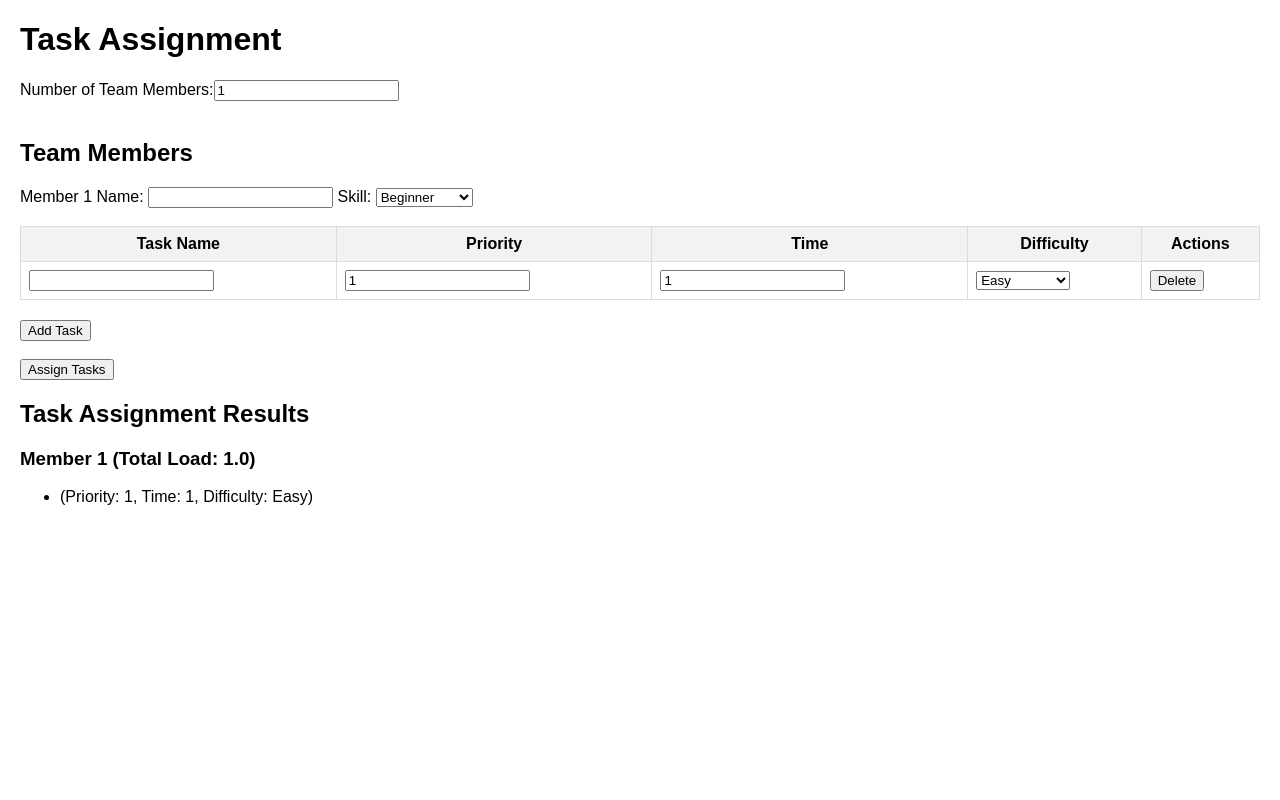
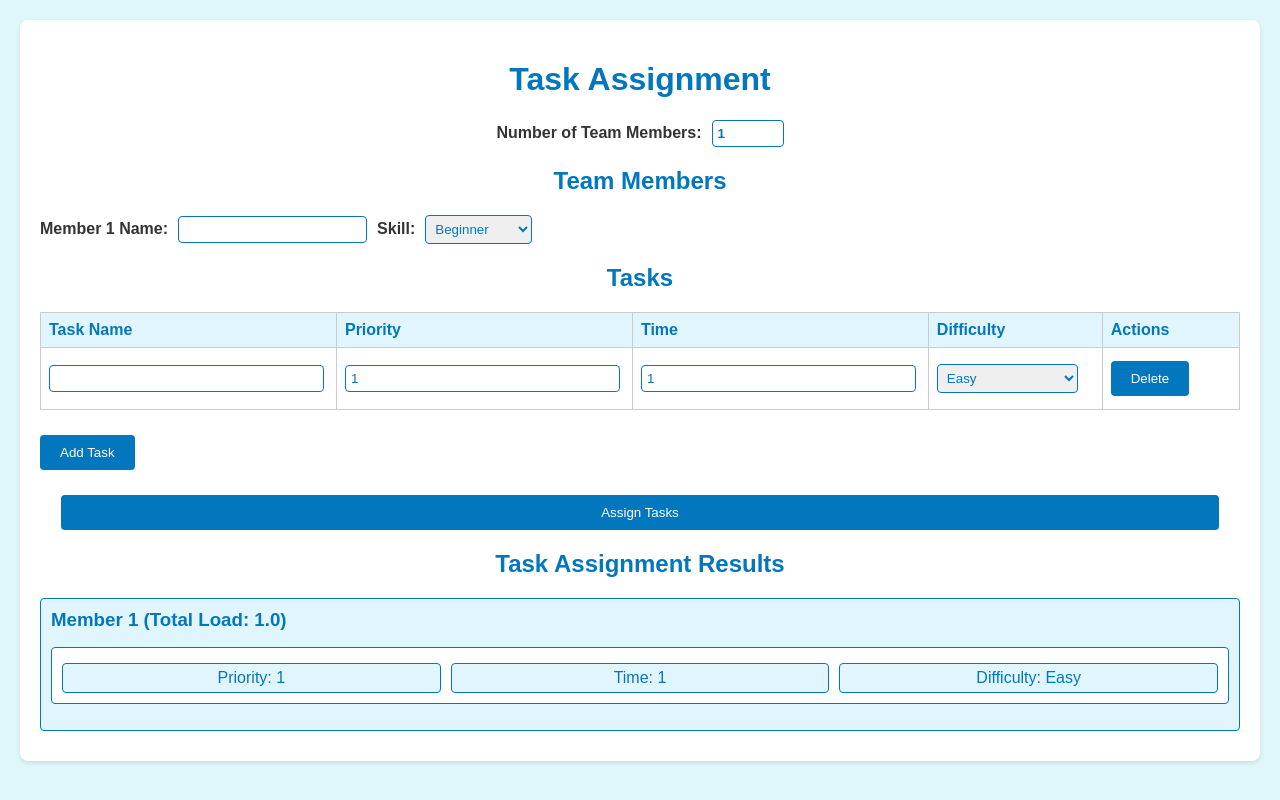
Before and after one commit to faeezmuhammed/TaskAllocator, a React (Create React App) app: page / in a window 1280 px wide. Both pictures are taken after a click on the button "Assign Tasks". Built offline with nearby package versions, Linux system fonts and the light colour scheme.

Commit message:
Ui Updated

```diff
--- a/src/App.css
+++ b/src/App.css
@@ -1,6 +1,67 @@
+body {
+  font-family: Arial, sans-serif;
+  background-color: #e0f7fa;
+  color: #333;
+  padding: 20px;
+}
+
 .App {
-  font-family: Arial, sans-serif;
-  margin: 20px;
+  max-width: 1200px;
+  margin: 0 auto;
+  background: white;
+  padding: 20px;
+  border-radius: 8px;
+  box-shadow: 0 2px 4px rgba(0, 0, 0, 0.1);
+}
+
+h1, h2 {
+  text-align: center;
+  color: #0277bd;
+}
+
+.form-group {
+  display: flex;
+  justify-content: center;
+  align-items: center;
+  margin-bottom: 20px;
+}
+
+.form-group label {
+  margin-right: 10px;
+  font-weight: bold;
+}
+
+#num-members {
+  width: 60px;
+  padding: 5px;
+  border: 1px solid #0277bd;
+  border-radius: 4px;
+  color: #0277bd;
+  font-weight: bold;
+}
+
+.members-section, .tasks-section {
+  margin-bottom: 20px;
+}
+
+.member-input {
+  display: flex;
+  align-items: center;
+  margin-bottom: 10px;
+  flex-wrap: wrap;
+}
+
+.member-input label {
+  margin-right: 10px;
+  font-weight: bold;
+}
+
+.member-input input, .member-input select {
+  margin-right: 10px;
+  padding: 5px;
+  border: 1px solid #0277bd;
+  border-radius: 4px;
+  color: #0277bd;
 }
 
 table {
@@ -9,11 +70,132 @@ table {
   margin-bottom: 20px;
 }
 
-th, td {
-  border: 1px solid #ddd;
+table th, table td {
+  border: 1px solid #ccc;
   padding: 8px;
+  text-align: left;
 }
 
-th {
-  background-color: #f2f2f2;
+table th {
+  background-color: #e1f5fe;
+  color: #0277bd;
 }
+
+table td input, table td select {
+  width: calc(100% - 16px);
+  padding: 5px;
+  border: 1px solid #0277bd;
+  border-radius: 4px;
+  color: #0277bd;
+}
+
+button {
+  padding: 10px 20px;
+  background-color: #0277bd;
+  color: white;
+  border: none;
+  border-radius: 4px;
+  cursor: pointer;
+  margin: 5px 0;
+}
+
+button:hover {
+  background-color: #01579b;
+}
+
+.assign-button {
+  display: block;
+  width: calc(100% - 42px);
+  margin: 20px auto;
+}
+
+.assignment-result {
+  background: #e1f5fe;
+  border: 1px solid #0277bd;
+  border-radius: 4px;
+  padding: 10px;
+  margin-bottom: 10px;
+}
+
+.assignment-result h3 {
+  margin: 0 0 10px 0;
+  color: #0277bd;
+}
+
+.assignment-result ul {
+  list-style-type: none;
+  padding: 0;
+}
+
+.assignment-result li {
+  background: white;
+  padding: 10px;
+  border-radius: 4px;
+  margin-bottom: 5px;
+  border: 1px solid #0277bd;
+}
+
+.task-details {
+  display: flex;
+  justify-content: space-between;
+  margin-top: 5px;
+}
+
+.task-detail {
+  flex: 1;
+  text-align: center;
+  padding: 5px;
+  background: #e1f5fe;
+  border-radius: 4px;
+  border: 1px solid #0277bd;
+  margin: 0 5px;
+  color: #0277bd;
+}
+
+.task-detail:first-child {
+  margin-left: 0;
+}
+
+.task-detail:last-child {
+  margin-right: 0;
+}
+
+/* Responsive styles */
+@media (max-width: 768px) {
+  .form-group, .member-input {
+    flex-direction: column;
+    align-items: flex-start;
+  }
+
+  .form-group label, .member-input label {
+    margin-right: 0;
+    margin-bottom: 5px;
+  }
+
+  .task-details {
+    flex-direction: column;
+    align-items: flex-start;
+  }
+
+  .task-detail {
+    margin: 5px 0;
+  }
+}
+
+.icon-button {
+  background: none;
+  border: none;
+  cursor: pointer;
+  padding: 0;
+  margin: 0;
+  color: #0277bd;
+}
+
+.icon-button:hover {
+  color: #01579b;
+}
+
+.icon-button svg {
+  width: 24px;
+  height: 24px;
+}
--- a/src/App.js
+++ b/src/App.js
@@ -79,7 +79,7 @@ const App = () => {
   return (
     <div className="App">
       <h1>Task Assignment</h1>
-      <div>
+      <div className="form-group">
         <label htmlFor="num-members">Number of Team Members:</label>
         <input
           type="number"
@@ -90,12 +90,11 @@ const App = () => {
           required
         />
       </div>
-      <br />
-      <div>
+      <div className="members-section">
         <h2>Team Members</h2>
         {members.map((member, index) => (
-          <div key={index}>
-            <label htmlFor={`member-name-${index}`}>Member {index + 1} Name: </label>
+          <div key={index} className="member-input">
+            <label htmlFor={`member-name-${index}`}>Member {index + 1} Name:</label>
             <input
               type="text"
               id={`member-name-${index}`}
@@ -103,7 +102,7 @@ const App = () => {
               onChange={(e) => handleMemberChange(index, 'name', e.target.value)}
               required
             />
-            <label htmlFor={`member-skill-${index}`}> Skill: </label>
+            <label htmlFor={`member-skill-${index}`}> Skill:</label>
             <select
               id={`member-skill-${index}`}
               value={member.skill}
@@ -116,11 +115,9 @@ const App = () => {
             </select>
           </div>
         ))}
-        {/* <button type="button" onClick={addMemberRow}>
-          Add Member
-        </button> */}
       </div>
-      <br />
+      <div className="tasks-section">
+        <h2>Tasks</h2>
         <table>
           <thead>
             <tr>
@@ -182,18 +179,23 @@ const App = () => {
         <button type="button" onClick={addTaskRow}>
           Add Task
         </button>
-      <br /><br />
-      <button type="button" onClick={assignTasks}>
+      </div>
+      <button className="assign-button" type="button" onClick={assignTasks}>
         Assign Tasks
       </button>
       <h2>Task Assignment Results</h2>
       {assignment.map(({ member, tasks, totalLoad }) => (
-        <div key={member}>
+        <div key={member} className="assignment-result">
           <h3>{member} (Total Load: {totalLoad.toFixed(1)})</h3>
           <ul>
             {tasks.map((task, index) => (
               <li key={index}>
-                {task.name} (Priority: {task.priority}, Time: {task.time}, Difficulty: {task.difficulty})
+                <div>{task.name}</div>
+                <div className="task-details">
+                  <div className="task-detail">Priority: {task.priority}</div>
+                  <div className="task-detail">Time: {task.time}</div>
+                  <div className="task-detail">Difficulty: {task.difficulty}</div>
+                </div>
               </li>
             ))}
           </ul>
```
Lines whose indentation alone changed are shown as unchanged.
